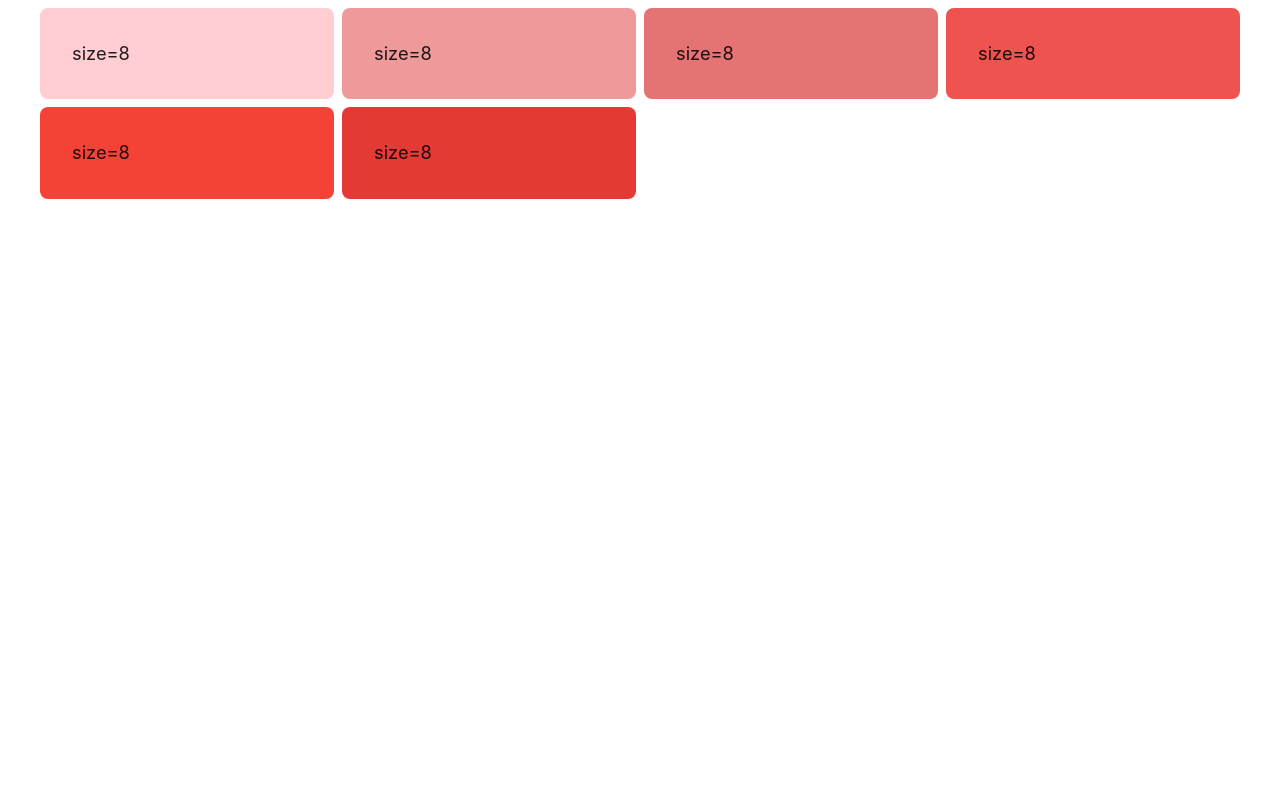
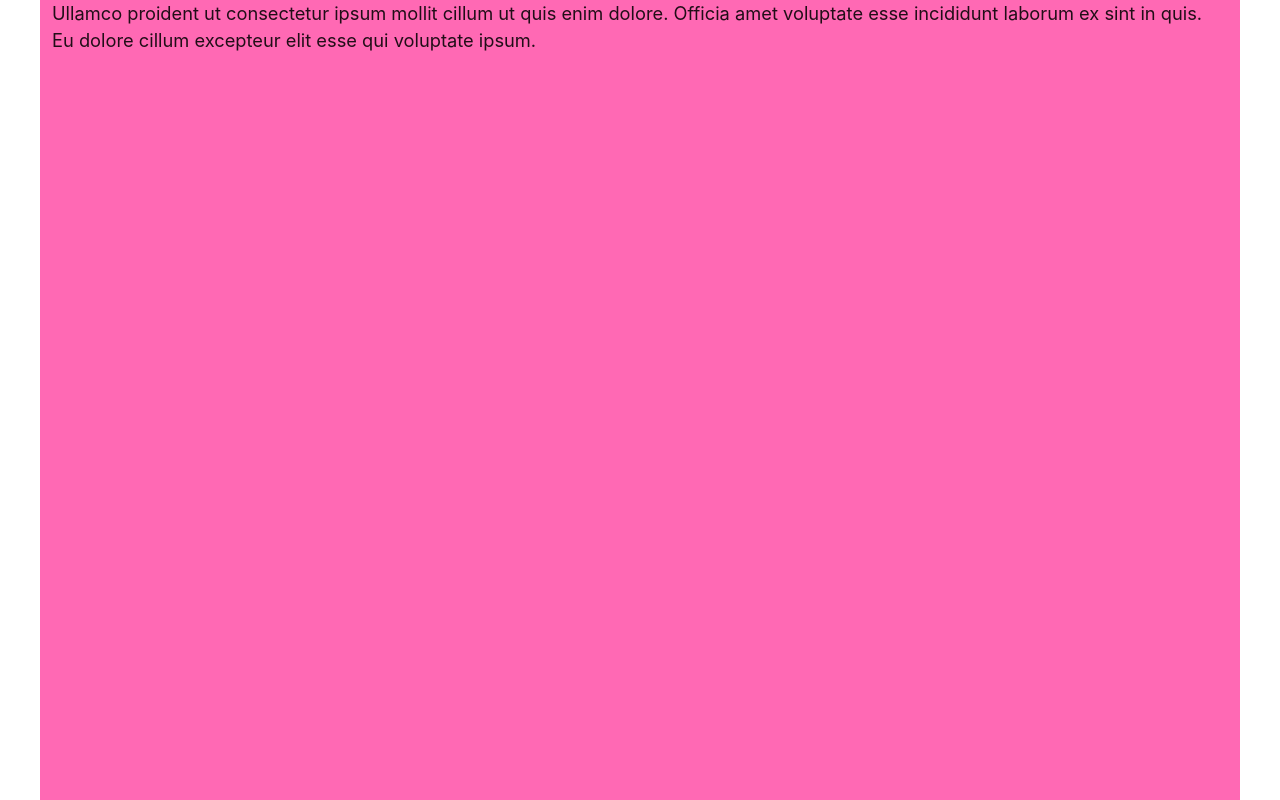
Before and after one commit to marcmarina/react-playground, a React (Vite) app: page / in a window 1280 px wide. Built offline with nearby package versions, Linux system fonts and the light colour scheme.

Commit message:
Using Container

```diff
--- a/src/App.jsx
+++ b/src/App.jsx
@@ -1,38 +1,22 @@
 import React from "react";
 
-import { Box, colors } from "@mui/material";
-import Grid from "@mui/material/Grid2";
+import { Container, Typography } from "@mui/material";
 
 function App() {
   return (
-    <Box p={2} display="flex" justifyContent={"center"}>
-      <Grid
-        container
-        spacing={2}
-        sx={{
-          flexGrow: 1,
-          maxWidth: "lg",
-        }}
-      >
-        {Array(6)
-          .fill(0)
-          .map((_, i) => {
-            return (
-              <Grid key={i} size={[12, 6, 3]}>
-                <Box
-                  sx={{
-                    bgcolor: colors.red[(i + 1) * 100],
-                    p: 8,
-                    borderRadius: 2,
-                  }}
-                >
-                  size=8
-                </Box>
-              </Grid>
-            );
-          })}
-      </Grid>
-    </Box>
+    <Container
+      maxWidth="lg"
+      sx={{
+        bgcolor: "hotpink",
+        height: "100vh",
+      }}
+    >
+      <Typography>
+        Ullamco proident ut consectetur ipsum mollit cillum ut quis enim dolore.
+        Officia amet voluptate esse incididunt laborum ex sint in quis. Eu
+        dolore cillum excepteur elit esse qui voluptate ipsum.
+      </Typography>
+    </Container>
   );
 }
 
```
